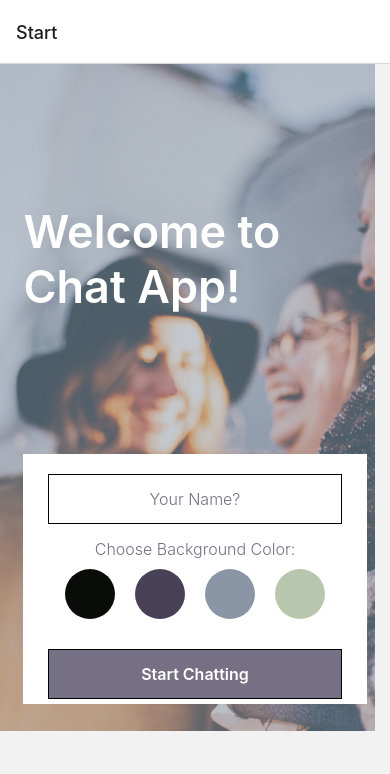
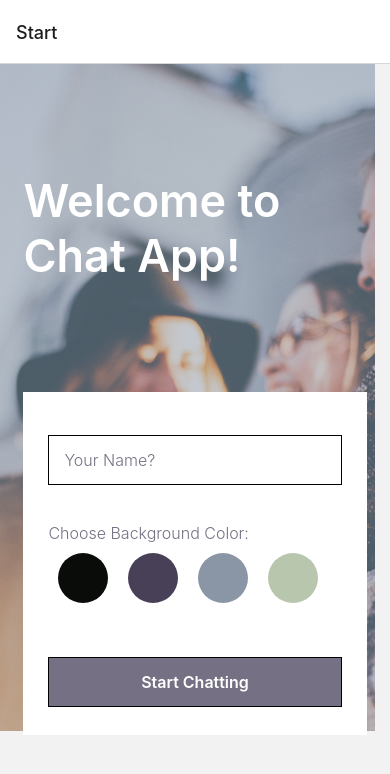
Before and after one commit to MCillo/Chat-App, a React Native app: screen /Start in a window 390 px wide. Shown: the top 774 px of the page. Built offline with nearby package versions, Linux system fonts and the light colour scheme.

Commit message:
Update Start.js
added View to wrap color choice text and color choice swatches

changed textAlign for textInput to left

added style for chooseColorContainer

```diff
--- a/components/Start.js
+++ b/components/Start.js
@@ -19,9 +19,10 @@ const StartScreen = ({ navigation }) => {
                 onChangeText={setName}
                 placeholder='Your Name?'
               />
+              <View style={styles.chooseColorContainer}>
+                <Text style={styles.chooseColorText} >Choose Background Color:</Text>
 
-              <Text style={styles.chooseColorText} >Choose Background Color:</Text>
-              <View style={styles.chooseColorContainer}>
+                <View style={styles.colorChoicesContainer}>
                   {["#090C08", "#474056", "#8A95A5", "#B9C6AE"].map(
                     (color, index) => (
                       <TouchableOpacity
@@ -36,7 +37,7 @@ const StartScreen = ({ navigation }) => {
                     )
                   )}
                 </View>
-
+              </View>
               <TouchableOpacity
                 style={styles.chatButton}
                 title='Start Chatting'
@@ -74,12 +75,14 @@ const styles = StyleSheet.create({
   },
   controlsContainer: {
     alignItems: 'center',
+    justifyContent: 'space-evenly',
     width: '88%',
+    height: '44%',
     padding: 5,
     backgroundColor: '#ffffff'
   },
   textInput: {
-    textAlign: 'center',
+    textAlign: 'left',
     width: '88%',
     height: 50,
     padding: 15,
@@ -92,15 +95,22 @@ const styles = StyleSheet.create({
     opacity: 5
   },
   chooseColorContainer: {
-    flexDirection: 'row',
-    justifyContent: 'space-between',
-    marginBottom: 20
+    width: '88%',
+    alignItems: 'flex-start'
   },
   chooseColorText: {
+    // alignSelf: 'baseline',
+    width: '88%',
     fontSize: 16,
     fontWeight: 300,
     color: '#757083',
     opacity: 100
+  },
+  colorChoicesContainer: {
+    // alignSelf: 'flex-start',
+    flexDirection: 'row',
+    justifyContent: 'space-between',
+    marginBottom: 20
   },
   colorChoice: {
     width: 50,
```
Lines whose indentation alone changed are shown as unchanged.
